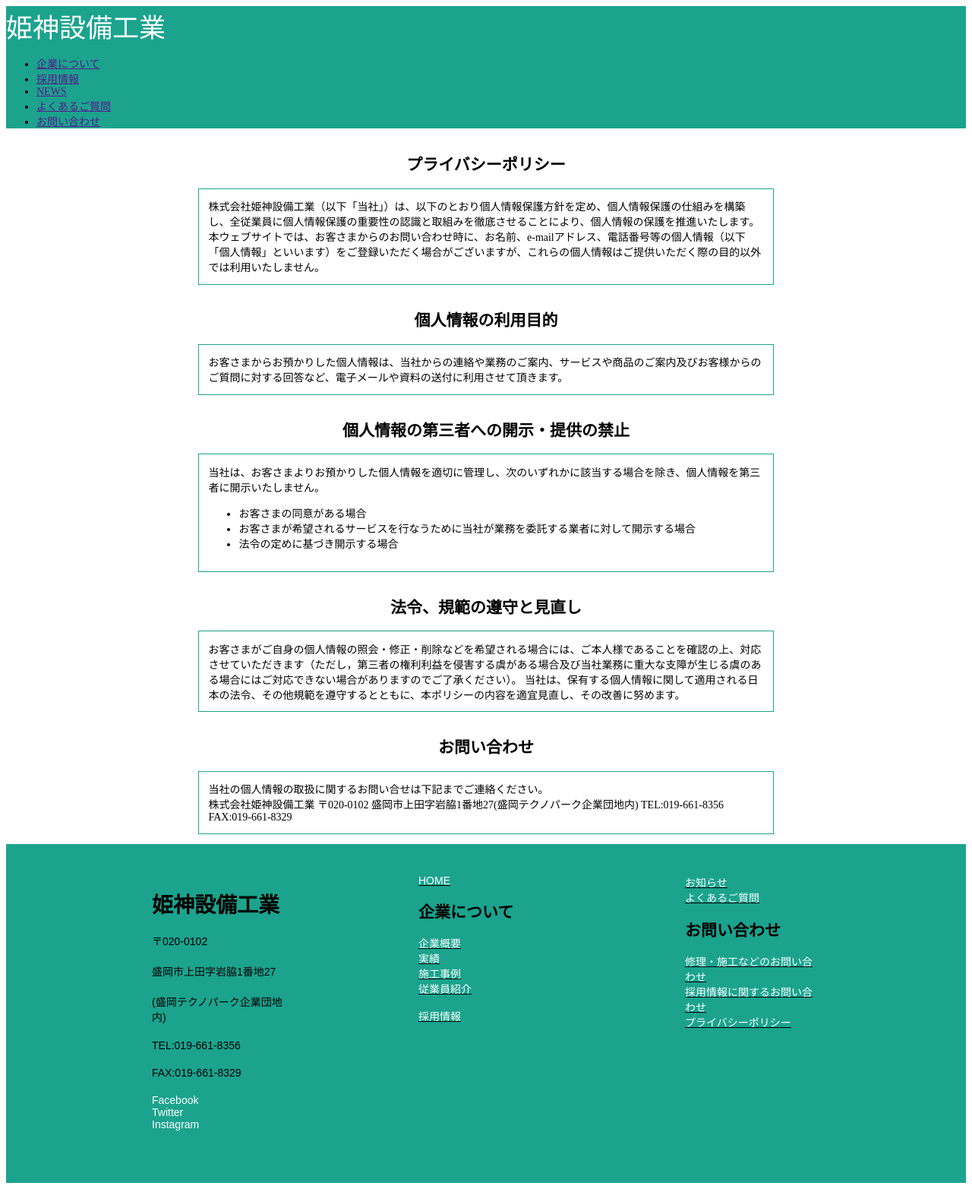
After one commit to Skypeace8585/project_G, a PHP site: page /privacy_policy.php in a window 1280 px wide. The commit adds this page. Shown: the whole page at 76% size. Run offline with PHP 8.4, Linux system fonts and the light colour scheme.

Commit message:
privacy_policy.phpの完成プライバシーポリシー(privacy_policy.php)の作成 #9

```diff
--- a/css/footer.css
+++ b/css/footer.css
@@ -2,33 +2,21 @@
 
 :root{
     --mainbgcolor:#1BA38E;
-    --mainmozicolor:#ffffff;
+    --footermozicolor:#ffffff;
 }
 
 
-footer {
-    background-color: var(--mainbgcolor);
-    padding: 30px;
-
-
-}
-
-.footer,.foot-wrap .menu-left, .menu-center, .menu-right {
-    display: inline-block;
-    width: 20%;
-    margin: 50px auto;
-}
 
 
 .footer05 {
     background-color: var(--mainbgcolor);
-    color: var(--mainmozicolor);
+
     padding: 30px;
     font-family: 'Arial', cursive;
     }
 
     .footer05 a {
-    color: var(--mainmozicolor);
+    color: var(--footermozicolor);
     text-decoration: none;
    }
    .footer05 li a:hover {
@@ -61,7 +49,7 @@ footer {
     width: 100%;
     padding: 20px 0 0 0;
    }
-   .font-line {
+   .font-line a{
     text-decoration:underline;
     text-decoration-color: var(--mainmozicolor);
    }
--- /dev/null
+++ b/css/privacy_policy.css
@@ -0,0 +1,31 @@
+@charset 'utf-8';
+
+
+:root{
+    --mainbgcolor:#1BA38E;
+    --mainmozicolor:#000000;
+}
+h1,p {
+    color: var(--mainmozicolor);
+    font-family: 'Arial', cursive;
+}
+
+.PR {
+    display: flex;
+    flex-direction: column;
+    justify-content: center;
+    align-items: center;
+}
+.box{
+    width:60%;
+    padding: 1%;
+    margin-bottom: 1%;
+    border-style: solid;
+    border-color: var(--mainbgcolor);
+    border-width: thin;
+    box-sizing: border-box;
+}
+.box p {
+    color: var(--mainmozicolor);
+    font-family: 'Arial', cursive;
+}
--- a/footer.php
+++ b/footer.php
@@ -5,13 +5,13 @@
 <div class="wrap">
   <div class="box">
     <h1>姫神設備工業</h1>
-    <ul>
-        <li><a>〒020-0102</a></li>
-        <li><a>盛岡市上田字岩脇1番地27</a></li>
-        <li><a>(盛岡テクノパーク企業団地内)</a></li>
-        <li><a>TEL:019-661-8356</a></li>
-        <li><a>FAX:019-661-8329</a></li>
-    </ul>
+
+        <p>〒020-0102</p>
+        <p>盛岡市上田字岩脇1番地27</p>
+        <p>(盛岡テクノパーク企業団地内)</p>
+        <p>TEL:019-661-8356</P>
+        <p>FAX:019-661-8329</P>
+
       <ul class="footer__navi">
     <li><a href="#">Facebook</a></li>
     <li><a href="#">Twitter</a></li>
--- /dev/null
+++ b/privacy_policy.php
@@ -0,0 +1,61 @@
+<!-- プライバシーポリシーページ -->
+
+<!DOCTYPE html>
+<html lang="en">
+<head>
+    <meta charset="UTF-8">
+    <meta name="viewport" content="width=device-width, initial-scale=1.0">
+    <link rel="stylesheet" href="css/style.css">
+    <link rel="stylesheet" href="css/footer.css">
+    <link rel="stylesheet" href="css/privacy_policy.css">
+    <title>Document</title>
+</head>
+<body>
+<?php require 'header.php'; ?>
+
+<title>個人情報保護方針</title>
+<div class="PR">
+<h2>プライバシーポリシー</h2>
+        <div class="box">
+        <font>株式会社姫神設備工業（以下「当社」）は、以下のとおり個人情報保護方針を定め、個人情報保護の仕組みを構築し、全従業員に個人情報保護の重要性の認識と取組みを徹底させることにより、個人情報の保護を推進いたします。本ウェブサイトでは、お客さまからのお問い合わせ時に、お名前、e-mailアドレス、電話番号等の個人情報（以下「個人情報」といいます）をご登録いただく場合がございますが、これらの個人情報はご提供いただく際の目的以外では利用いたしません。</font>
+        </div>
+    </div>
+
+    <div class="PR">
+        <h2>個人情報の利用目的</h2>
+            <div class="box">
+            <font>お客さまからお預かりした個人情報は、当社からの連絡や業務のご案内、サービスや商品のご案内及びお客様からのご質問に対する回答など、電子メールや資料の送付に利用させて頂きます。</font>
+            </div>
+    </div>
+    <div class="PR">
+        <h2>個人情報の第三者への開示・提供の禁止</h2>
+        <div class="box">
+            <font>当社は、お客さまよりお預かりした個人情報を適切に管理し、次のいずれかに該当する場合を除き、個人情報を第三者に開示いたしません。</font>
+                <ul>
+                    <li>お客さまの同意がある場合</li>
+
+                    <li>お客さまが希望されるサービスを行なうために当社が業務を委託する業者に対して開示する場合</li>
+
+                    <li>法令の定めに基づき開示する場合</li>
+                </ul>
+        </div>
+    </div>
+    <div class="PR">
+        <h2>法令、規範の遵守と見直し</h2>
+        <div class="box">
+            <font>お客さまがご自身の個人情報の照会・修正・削除などを希望される場合には、ご本人様であることを確認の上、対応させていただきます（ただし，第三者の権利利益を侵害する虞がある場合及び当社業務に重大な支障が生じる虞のある場合にはご対応できない場合がありますのでご了承ください）。
+            当社は、保有する個人情報に関して適用される日本の法令、その他規範を遵守するとともに、本ポリシーの内容を適宜見直し、その改善に努めます。
+            </font>
+        </div>
+    </div>
+    <div class="PR">
+    <h2>お問い合わせ</h2>
+        <div class="box">
+            <font>当社の個人情報の取扱に関するお問い合せは下記までご連絡ください。</font><br>
+                株式会社姫神設備工業 〒020-0102 盛岡市上田字岩脇1番地27(盛岡テクノパーク企業団地内)
+                TEL:019-661-8356  FAX:019-661-8329
+        </div>
+    </div>
+<?php require 'footer.php'; ?>
+</body>
+</html>
```
